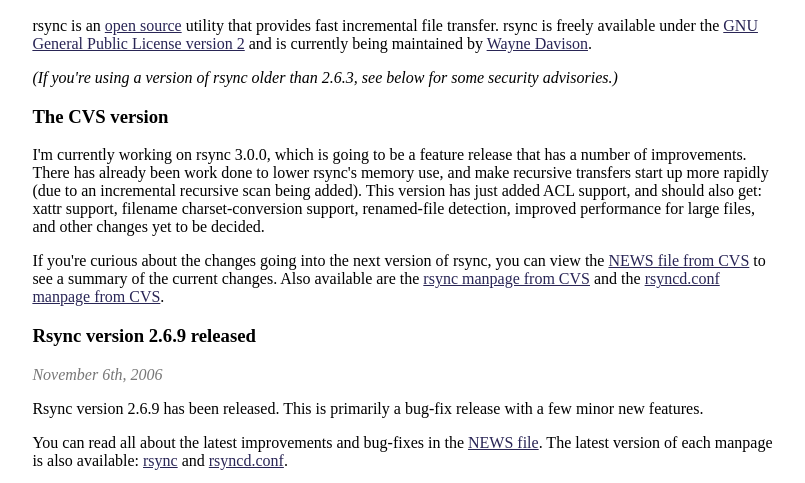
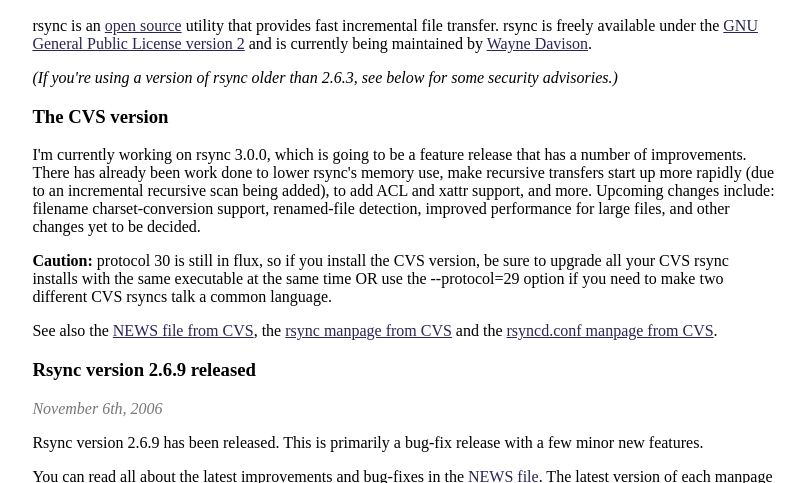
Before and after one commit to RsyncProject/rsync-web, a plain HTML site: page index.html in a window 1280 px wide. Shown: the part 269-752 px from the top of the page, without its empty margins (235-1040 px from the left). Drawn offline with nearby package versions, Linux system fonts and the light colour scheme; files that its build step writes are made by us from their sources.

Commit message:
Updated the CVS progress info, and added a warning about protocol 30 still being in flux.

```diff
--- a/index.html
+++ b/index.html
@@ -19,18 +19,20 @@ License version 2</A> and is currently being maintained by
 
 <p>I'm currently working on rsync 3.0.0, which is going to be a feature
 release that has a number of improvements.  There has already been work
-done to lower rsync's memory use, and make recursive transfers start up
-more rapidly (due to an incremental recursive scan being added).  This
-version has just added ACL support, and should also get: xattr support,
+done to lower rsync's memory use, make recursive transfers start up
+more rapidly (due to an incremental recursive scan being added),
+to add ACL and xattr support, and more.  Upcoming changes include:
 filename charset-conversion support, renamed-file detection, improved
 performance for large files, and other changes yet to be decided.
 
-<p>If you're curious about the changes going into the next version of
-rsync, you can view the <a href="/ftp/unpacked/rsync/NEWS">NEWS file from
-CVS</a> to see a summary of the current changes.  Also available are the
+<p><b>Caution:</b> protocol 30 is still in flux, so if you install the
+CVS version, be sure to upgrade all your CVS rsync installs with the same
+executable at the same time OR use the --protocol=29 option if you need
+to make two different CVS rsyncs talk a common language.
+
+<p>See also the <a href="/ftp/unpacked/rsync/NEWS">NEWS file from CVS</a>, the
 <a href="/ftp/rsync/nightly/rsync.html">rsync manpage from CVS</a> and the
-<a href="/ftp/rsync/nightly/rsyncd.conf.html">rsyncd.conf manpage from
-CVS</a>.
+<a href="/ftp/rsync/nightly/rsyncd.conf.html">rsyncd.conf manpage from CVS</a>.
 
 <h3>Rsync version 2.6.9 released</h3>
 
```
Also changed, not shown: 1 other file.
